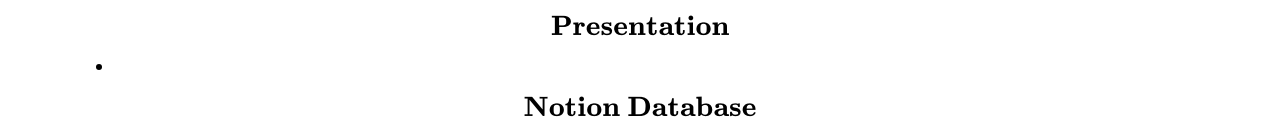
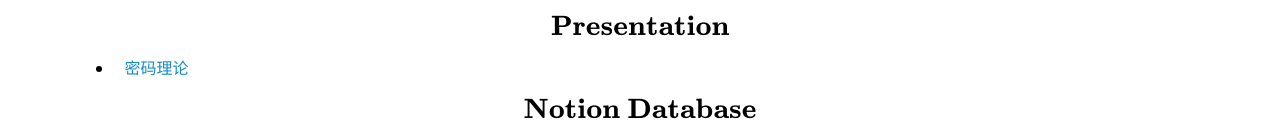
Before and after one commit to kristenqin/kristenqin.github.io, a plain HTML site: page index.html in a window 1280 px wide. Shown: the part 342-480 px from the top of the page. Drawn offline with nearby package versions, Linux system fonts and the light colour scheme; some packages are replaced by stand-ins of ours.

Commit message:
blog update

```diff
--- a/index.html
+++ b/index.html
@@ -1,7 +1,7 @@
 <!--
  * @Date: 2022-12-10 17:49:11
  * @LastEditors: Bigorrila
- * @LastEditTime: 2022-12-16 05:06:22
+ * @LastEditTime: 2022-12-16 05:08:58
  * @FilePath: \kristenqin.github.io\index.html
 -->
 <!DOCTYPE html>
@@ -102,7 +102,7 @@
     </ul>
     <p>$$\Large \textbf{Presentation}$$</p>
     <ul>
-        <li><a href="presentation\crypto_presentation.html"></a></li>
+        <li><a href="presentation\crypto_presentation.html">密码理论</a></li>
     </ul>
     <p>$$\Large\textbf{Notion Database}$$</p>
     <ul>
```
